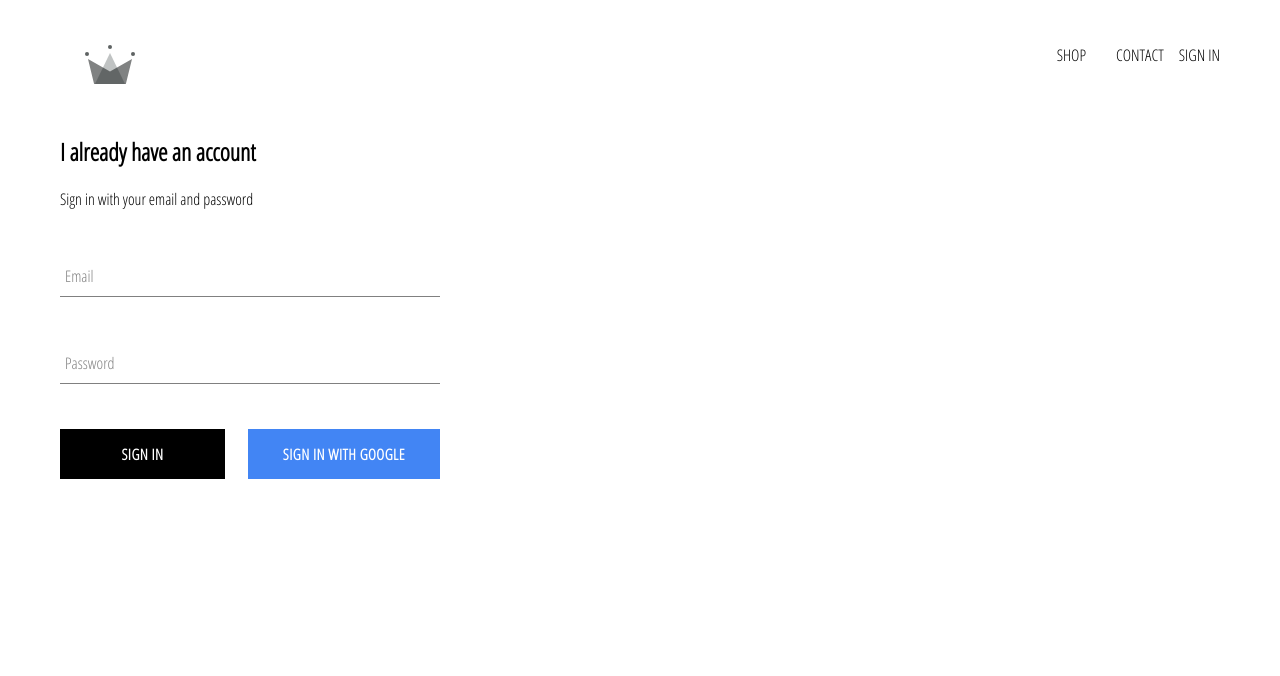
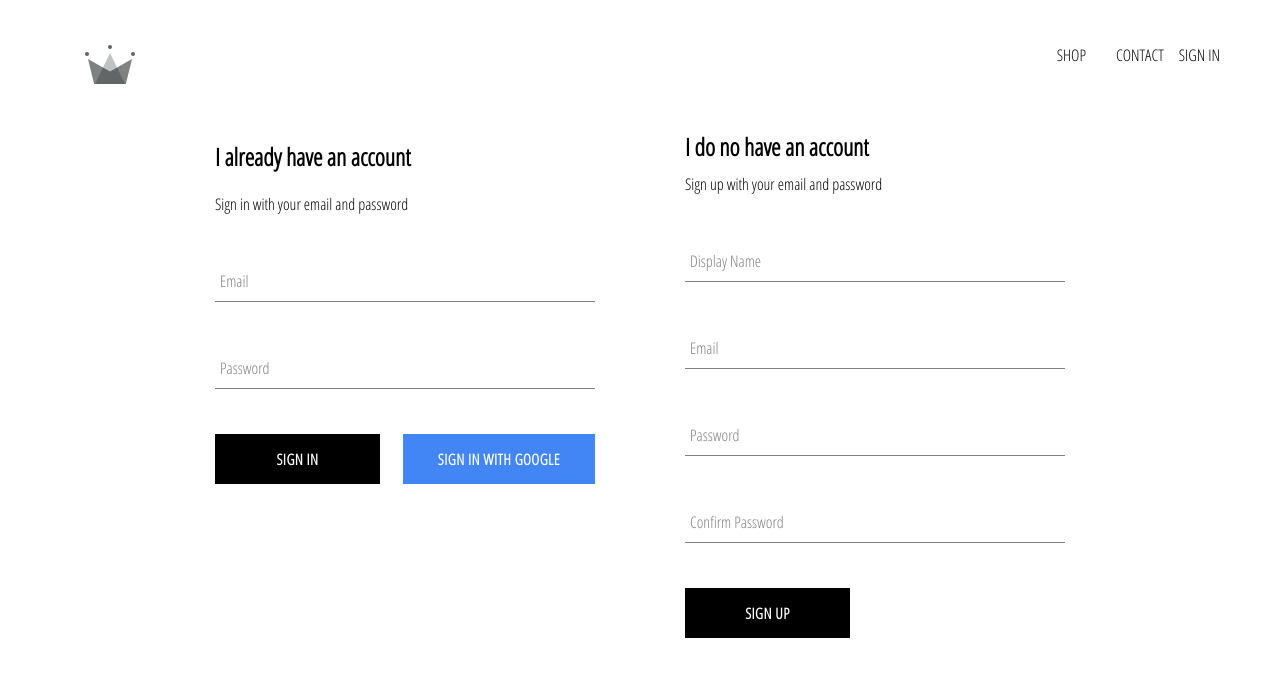
Before and after one commit to manologonz/react-clothing-ecomerce-app, a React (Create React App) app: page /signin in a window 1280 px wide. Shown: the top 676 px of the page. Built offline with nearby package versions, Linux system fonts and the light colour scheme; no server answers.

Commit message:
Implemented firebase utils, with user authentication

```diff
--- a/src/App.js
+++ b/src/App.js
@@ -5,6 +5,7 @@
 import SingInSignOut from "./pages/sign-in-sign-up/sign-in-sign-up.component";
 import {Route, Switch} from "react-router"
 import {auth} from "./firebase/firebase.utils";
+import { createUserProfileDocument} from "./firebase/firebase.utils";
 import "./App.css"
 
 class App extends Component {
@@ -19,8 +20,21 @@
     unsubscribeFromAuth = null
 
     componentDidMount() {
-        this.unsubscribeFromAuth = auth.onAuthStateChanged(user => {
-            this.setState({currentUser: user})
+        this.unsubscribeFromAuth = auth.onAuthStateChanged(async userAuth => {
+            if(userAuth){
+                const userRef = await createUserProfileDocument(userAuth)
+                userRef.onSnapshot(snapshot => {
+                    this.setState({
+                        currentUser: {
+                            id: snapshot.id,
+                            ...snapshot.data()
+                        }
+                    });
+                    console.log(this.state)
+                });
+            } else {
+                this.setState({currentUser: userAuth});
+            }
         })
     }
 
--- /dev/null
+++ b/src/components/sign-up/sign-up.component.jsx
@@ -0,0 +1,90 @@
+import React, {Component} from 'react';
+import FormInput from "../form-input/form-input.component";
+import CustomButton from "../custom-button/custom-button.component";
+import { auth, createUserProfileDocument} from "../../firebase/firebase.utils";
+import './sign-up.styles.scss'
+
+class SignUp extends Component {
+    constructor(props) {
+        super(props);
+        this.state = {
+            displayName: "",
+            email: "",
+            password: "",
+            confirmPassword: ""
+        }
+    }
+
+    handleSubmit = async event => {
+        event.preventDefault()
+        const {displayName, email, password, confirmPassword} = this.state;
+        if(password !== confirmPassword){
+            alert("passwords dont's match")
+            return
+        }
+        try {
+            const {user} = await auth.createUserWithEmailAndPassword(email, password)
+            await  createUserProfileDocument(user, {displayName});
+            this.setState({
+                displayName: "",
+                email: "",
+                password: "",
+                confirmPassword: ""
+            })
+        } catch (error) {
+            console.log(error);
+        }
+    }
+
+    handleChange = event => {
+        const { name, value } = event.target
+        this.setState({[name]: value})
+    }
+
+    render() {
+        const {displayName, email, password, confirmPassword} = this.state;
+        return (
+            <div className="sign-up">
+                <h2 className="title"> I do no have an account</h2>
+                <span>Sign up with your email and password</span>
+                <form className="sign-up-form" onSubmit={this.handleSubmit}>
+                    <FormInput
+                        type="text"
+                        name="displayName"
+                        value={displayName}
+                        onChange={this.handleChange}
+                        label="Display Name"
+                        required
+                    />
+                    <FormInput
+                        type="email"
+                        name="email"
+                        value={email}
+                        onChange={this.handleChange}
+                        label="Email"
+                        required
+                    />
+                    <FormInput
+                        type="password"
+                        name="password"
+                        value={password}
+                        onChange={this.handleChange}
+                        label="Password"
+                        required
+                    />
+                    <FormInput
+                        type="password"
+                        name="confirmPassword"
+                        value={confirmPassword}
+                        onChange={this.handleChange}
+                        label="Confirm Password"
+                        required
+                    />
+                    <CustomButton type="submit">SIGN UP</CustomButton>
+                </form>
+            </div>
+        );
+    }
+}
+
+export default SignUp;
--- /dev/null
+++ b/src/components/sign-up/sign-up.styles.scss
@@ -0,0 +1,8 @@
+.sign-up {
+  display: flex;
+  flex-direction: column;
+  width: 380px;
+  .title {
+    margin: 10px 0;
+  }
+}
--- a/src/firebase/firebase.utils.js
+++ b/src/firebase/firebase.utils.js
@@ -12,6 +12,29 @@
     appId: "1:40205448803:web:2833cc6ed0692070186a56"
 };
 
+export const createUserProfileDocument = async (userAuth, additionalData) => {
+    if(!userAuth) return;
+
+    const userRef = firestore.doc(`users/${userAuth.uid}`)
+    const snapShot = await userRef.get()
+    if(!snapShot.exists){
+        const {displayName, email} = userAuth;
+        const createdAt = new Date()
+        try {
+            await userRef.set({
+                displayName,
+                email,
+                createdAt,
+                ...additionalData
+            })
+        } catch (error) {
+            console.log("Error creating user", error.message)
+        }
+    }
+
+    return userRef;
+}
+
 firebase.initializeApp(config)
 
 export const auth = firebase.auth();
--- a/src/pages/sign-in-sign-up/sign-in-sign-up.component.jsx
+++ b/src/pages/sign-in-sign-up/sign-in-sign-up.component.jsx
@@ -1,11 +1,13 @@
 import React from 'react';
 import SignIn from "../../components/sign-in/sign-in.component";
+import SignUp from "../../components/sign-up/sign-up.component";
 import "./sign-in-sign-up.styles.scss"
 
 const SingInSignOut = () => {
     return (
         <div className="sign-in-and-sign-up">
             <SignIn/>
+            <SignUp/>
         </div>
     );
 };
--- a/src/pages/sign-in-sign-up/sign-in-sign-up.styles.scss
+++ b/src/pages/sign-in-sign-up/sign-in-sign-up.styles.scss
@@ -0,0 +1,6 @@
+.sign-in-and-sign-up {
+  width: 850px;
+  display: flex;
+  justify-content: space-between;
+  margin: 30px auto;
+}
```
